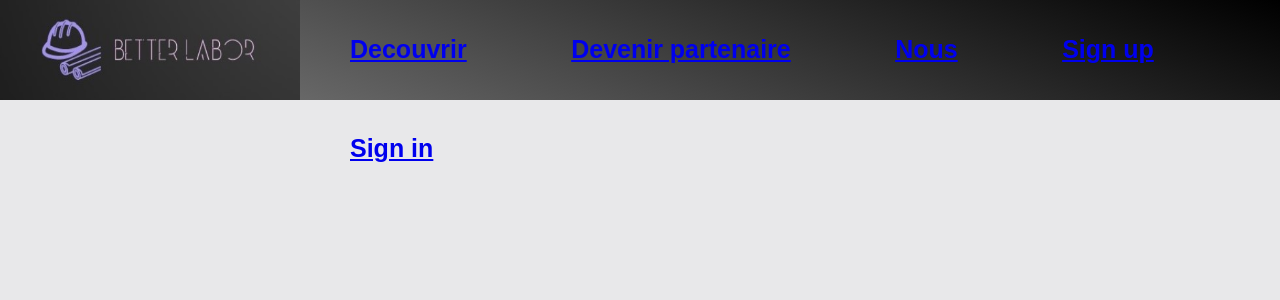
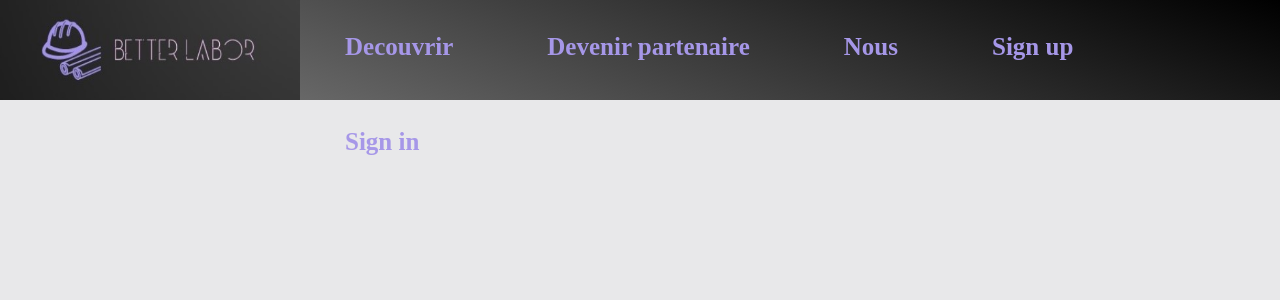
Before and after one commit to julientournier6/Better-Labor, a PHP site: the page made by barre acceuil.html in a window 1280 px wide. Shown: the top 300 px of the page. Run offline with PHP 8.4, Linux system fonts and the light colour scheme.

Commit message:
Update barre acceuil.css

```diff
--- a/barre acceuil.css
+++ b/barre acceuil.css
@@ -1,8 +1,7 @@
 *{
     margin: 0;
     padding: 0;
-    box-sizing: border-box;
-    font-family: "Poppins", sans-serif;
+
 
 }
 
@@ -18,71 +17,70 @@ body{
 
 
 
-
-
-.nav{
-    margin-left: 30px;
-    align-items: center;
-
-
+nav ul li a{
+    display: block;
+    color:#A697E8;
+    text-decoration: none;
+    display:block;
+    padding: 33.25px 45px;
+    color: #A697E8;
+    text-decoration: none;
+    text-align: center;
+    font-size: 25px;
+    font-weight: 600;
 }
 
 nav ul li{
     list-style: none;
     display: inline-block;
-    margin: 30px;
-    padding: 5px 20px;
-    color: #A697E8;
-    font-size: 25px;
-    font-weight: 600;
     cursor: pointer;
     position: relative;
     transition: .5s;
 }
 
-nav ul li:before{
+nav ul li a:before{
     content:'';
     position:absolute;
     bottom:6px;
     left:15px;
     width: 12px;
     height:12px;
-    border: 3px solid #A697E8;
+    border: 3px solid #E8E8EA;
     border-width: 0 0 3px 3px;
     transition: .5s;
     opacity: 0;
 }
 
-nav ul li:hover{
+nav ul li a:hover{
 color:#E8E8EA;
 background: #A697E8;
 }
 
-nav ul li:hover:before
+nav ul li a:hover:before
 {
-    bottom: -7px;
-    left: -7px;
+    bottom: 15px;
+    left: 20px;
     opacity: 1;
 }
 
 
-nav ul li:after{
+nav ul li a:after{
     content: '';
     position: absolute;
     top:12px;
     right:15px;
     width: 12px;
     height:12px;
-    border: 3px solid #A697E8;
+    border: 3px solid #E8E8EA;
     border-width: 3px 3px 0 0;
     transition: .5s;
     opacity: 0;
 
 }
 
-nav ul li:hover:after
+nav ul li a:hover:after
 {
-    top: -7px;
-    right: -7px;
+    top: 20px;
+    right: 20px;
     opacity: 1;
 }
```
